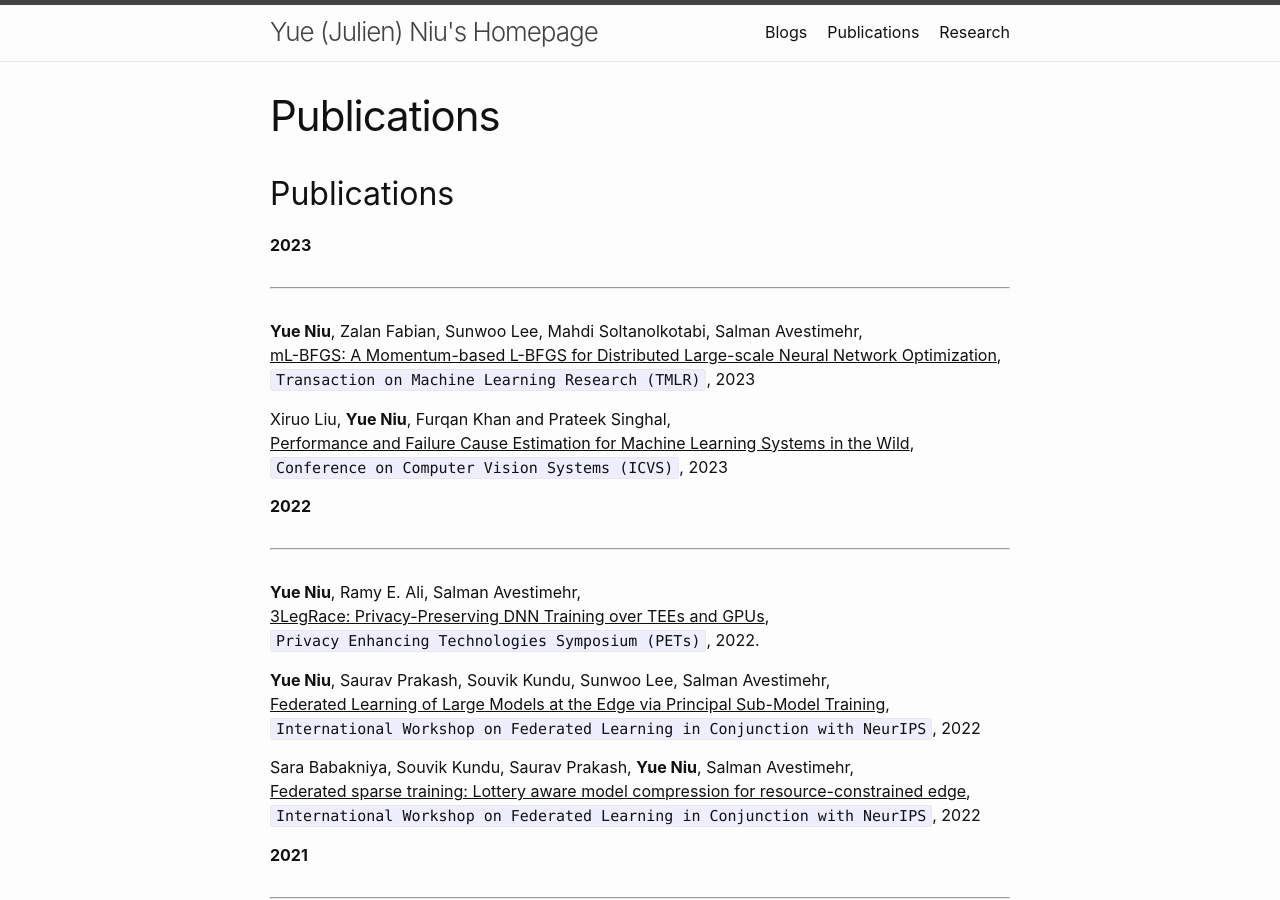
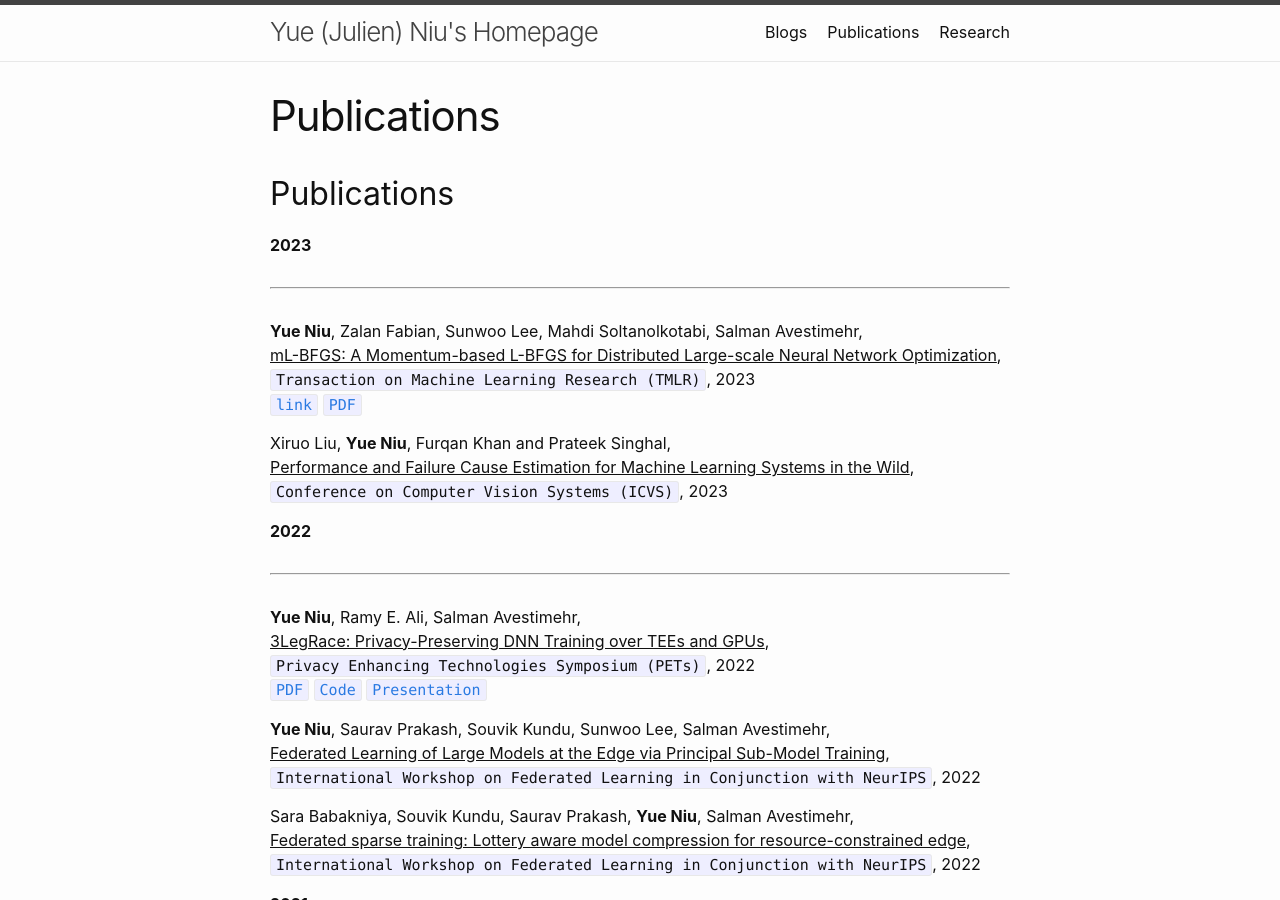
Before and after one commit to yuehniu/homepage, a Jekyll site: the page built from publication.md, in a window 1280 px wide and 900 px high. Built offline with Jekyll 4.4.1, drawn with Linux system fonts in a browser that asks for light colours; our own code applies the rules of GitHub Pages for plain Markdown files.

Commit message:
Add: publication

```diff
--- a/publication.md
+++ b/publication.md
@@ -11,6 +11,8 @@
 **Yue Niu**, Zalan Fabian, Sunwoo Lee, Mahdi Soltanolkotabi, Salman Avestimehr,
 <u>mL-BFGS: A Momentum-based L-BFGS for Distributed Large-scale Neural Network Optimization</u>,
 `Transaction on Machine Learning Research (TMLR)`, 2023
+[`link`](https://openreview.net/forum?id=9jnsPp8DP3&referrer=%5BAuthor%20Console%5D(%2Fgroup%3Fid%3DTMLR%2FAuthors%23your-submissions))
+[`PDF`](https://arxiv.org/abs/2307.13744)
 
 Xiruo Liu, **Yue Niu**, Furqan Khan and Prateek Singhal,
 <u>Performance and Failure Cause Estimation for Machine Learning Systems in the Wild</u>,
@@ -22,7 +24,10 @@
 
 **Yue Niu**, Ramy E. Ali, Salman Avestimehr,
 <u> 3LegRace: Privacy-Preserving DNN Training over TEEs and GPUs</u>,
-`Privacy Enhancing Technologies Symposium (PETs)`, 2022.
+`Privacy Enhancing Technologies Symposium (PETs)`, 2022
+[`PDF`](https://petsymposium.org/popets/2022/popets-2022-0105.pdf)
+[`Code`](https://github.com/yuehniu/asymmetricML)
+[`Presentation`](https://www.youtube.com/watch?v=AlnCVAe-mHg&t=2s)
 
 **Yue Niu**,  Saurav Prakash, Souvik Kundu, Sunwoo Lee, Salman Avestimehr,
 <u> Federated Learning of Large Models at the Edge via Principal Sub-Model Training</u>,
```
